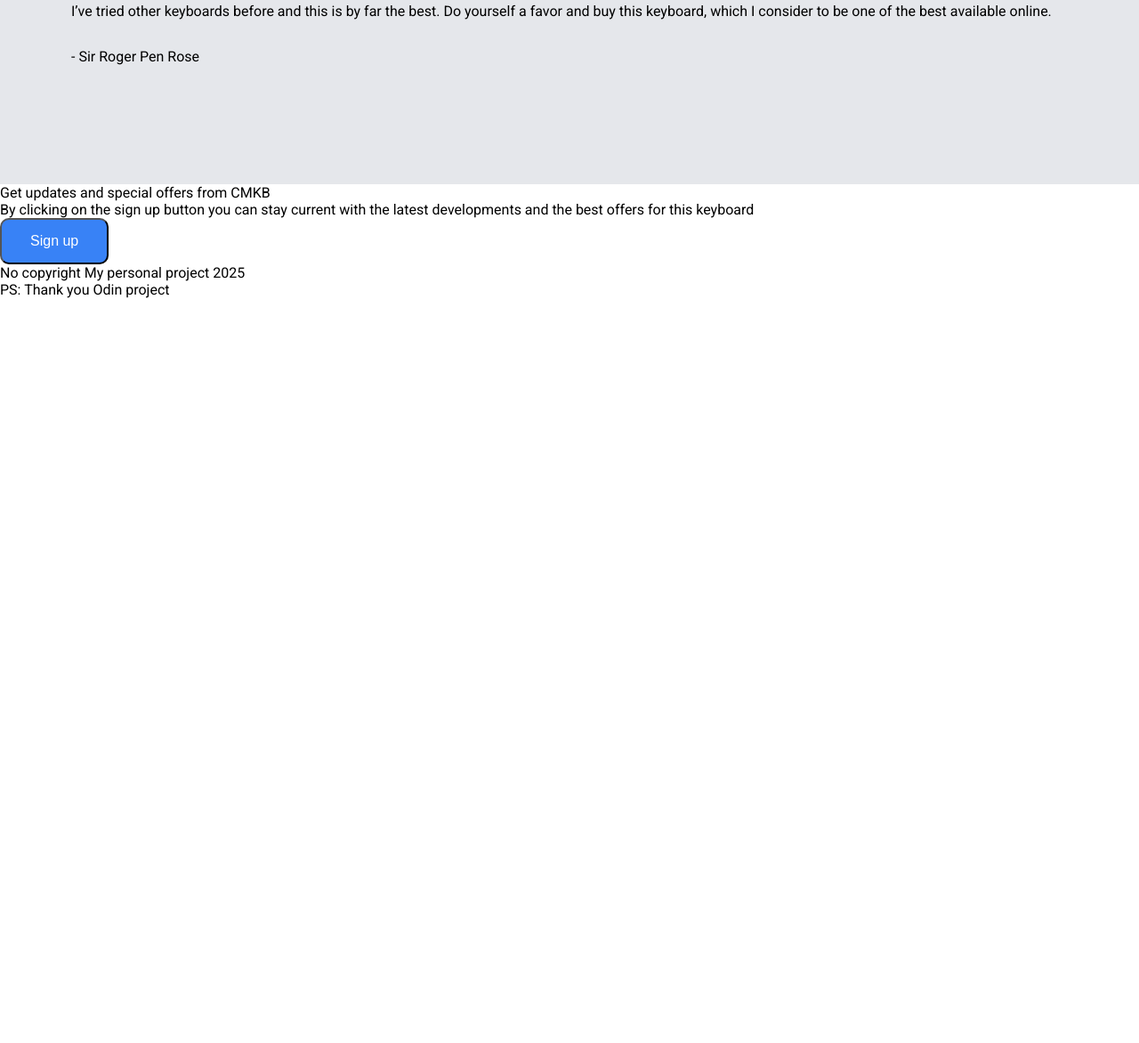
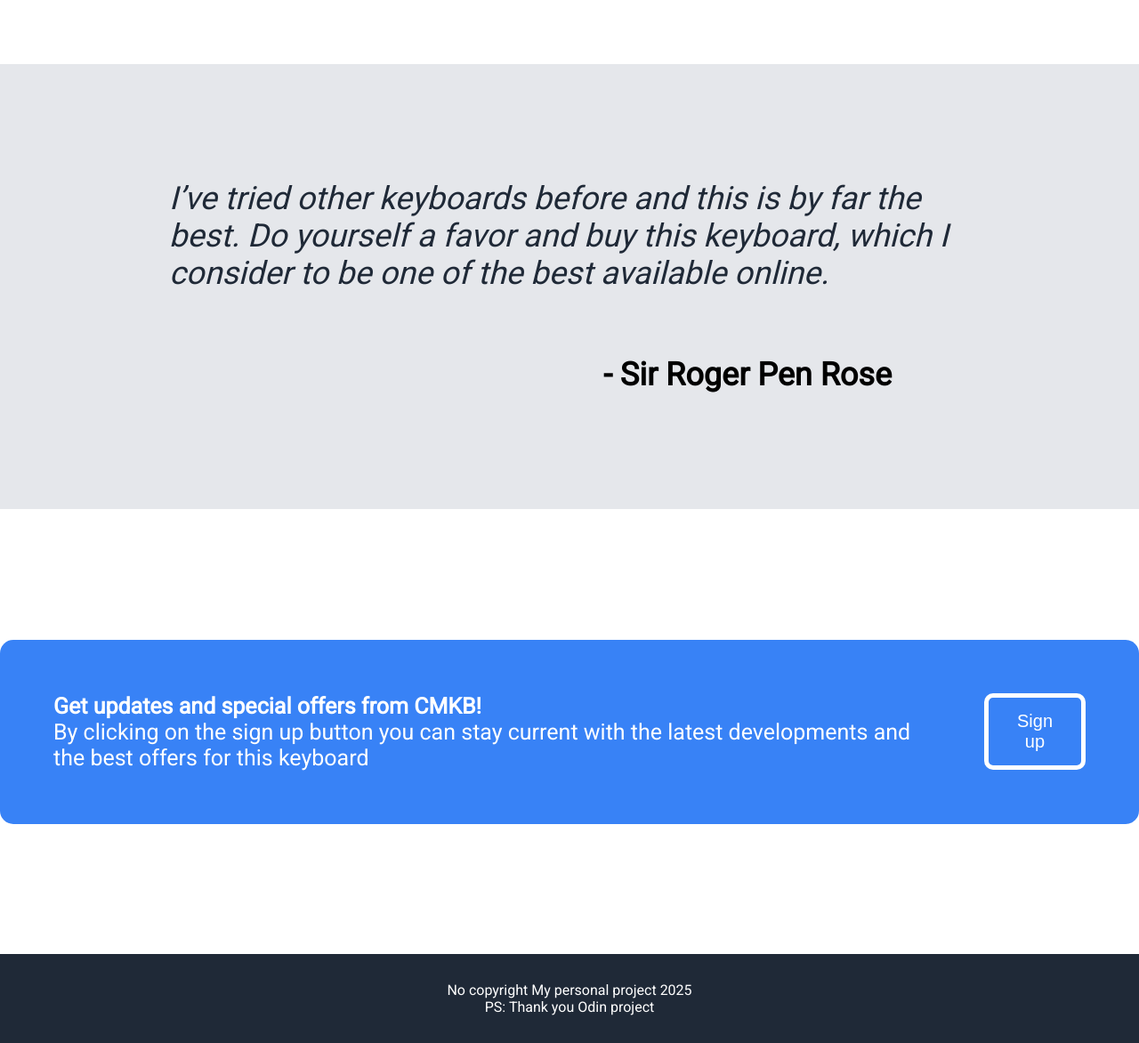
Before and after one commit to ChetanXYZ/landing_page, a plain HTML site: page index.html in a window 1280 px wide. Shown: the part 1037-2209 px from the top of the page at 89% size. Before the commit the page ends 1372 px from the top, so only its background shows below. Drawn offline with Linux system fonts and the light colour scheme.

Commit message:
Finish landing page.
- Added a landing page & footer section.
- Applied the relevant CSS.
- Pushed to github.

```diff
--- a/index.html
+++ b/index.html
@@ -56,19 +56,22 @@
         </div>
 
             <div class="Testimonial">
-                <div class="testimonial_text">
-                    <p>I’ve tried other keyboards before and this is by far the best. Do yourself a favor and buy this keyboard, which I consider to be one of the best available online.
-                    </p>
-                    <p>- Sir Roger Pen Rose</p>
+                    <p class="quote"><em>I’ve tried other keyboards before and this is by far the best. Do yourself a favor and buy this keyboard, which I consider to be one of the best available online.
+                    </em></p>
+                    <p class="name"><b>- Sir Roger Pen Rose</b></p>
+            </div>
+            <div class="action">
+                <div class="blue_box">
+                        <div class="offers">
+                            <div><b>Get updates and special offers from CMKB!</b></div>
+                            <div>By clicking on the sign up button you can stay current with the latest developments and the best offers for this keyboard</div>
+                        </div>
+                    <div>
+                    <button class="sign_up" type="button">Sign up</button>
+                    </div>
                 </div>
             </div>
-            <div class="action">
-                <div class="offers">
-                    <div>Get updates and special offers from CMKB</div>
-                    <div>By clicking on the sign up button you can stay current with the latest developments and the best offers for this keyboard</div>
-                </div>
-                <button type="button">Sign up</button>
-            <div>
+            <div class="footer">
                 <div>No copyright My personal project 2025</div>
                 <div>PS: Thank you Odin project</div>
             </div>
--- a/styles.css
+++ b/styles.css
@@ -98,9 +98,11 @@ button {
     justify-content: center;
     gap: 50px;
     margin-top: 50px;
-
 }
-
+.selection{
+    margin-top: 60px;
+    margin-bottom: 100px;
+}
 .selection_header {
     text-align: center;
     color: #1F2937;
@@ -116,22 +118,70 @@ button {
     border-radius: 15px;
 }
 
+.text {
+    font-size: 20px;
+}
+
 .Testimonial {
     background-color: #E5E7EB;
-    height: 300px;
-
-}
-
-.testimonial_text {
     display: flex;
+    height: 500px;
+    width: auto;
     flex-direction: column;
-    flex-wrap: wrap;
-    margin: 30px;
-    padding: 50px 50px 50px 50px;
+    justify-content: center;
+    align-items: center;
 }
 
 .quote {
-    padding: 100px;
-    font-weight: lighter;
+    font-size: 36px;
+    color: #1F2937;
+    width: 900px;
+}
 
+.name {
+    font-size: 36px;
+    justify-content: right;
+    margin-left: 400px
 }
+
+.action {
+    height: 500px;
+    width: auto;
+    display: flex;
+    justify-content: center;
+    align-items: center;
+    gap: 50px;
+}
+
+.offers {
+    display: flex;
+    flex-direction: column;
+}
+
+.blue_box {
+    display: flex;
+    background-color: #3882f6;
+    justify-content: center;
+    align-items: center;
+    color: white;
+    font-size: 25px;
+    padding: 60px;
+    gap: 60px;
+    border-radius: 15px;
+}
+
+.sign_up {
+    font-size: 20px;
+    border: 5px solid white;
+}
+
+.footer {
+    height: 100px;
+    width: auto;
+    display: flex;
+    flex-direction: column;
+    justify-content: center;
+    align-items: center;
+    background-color: #1F2937;
+    color: white;
+}
```
Also changed, not shown: 1 other file.
